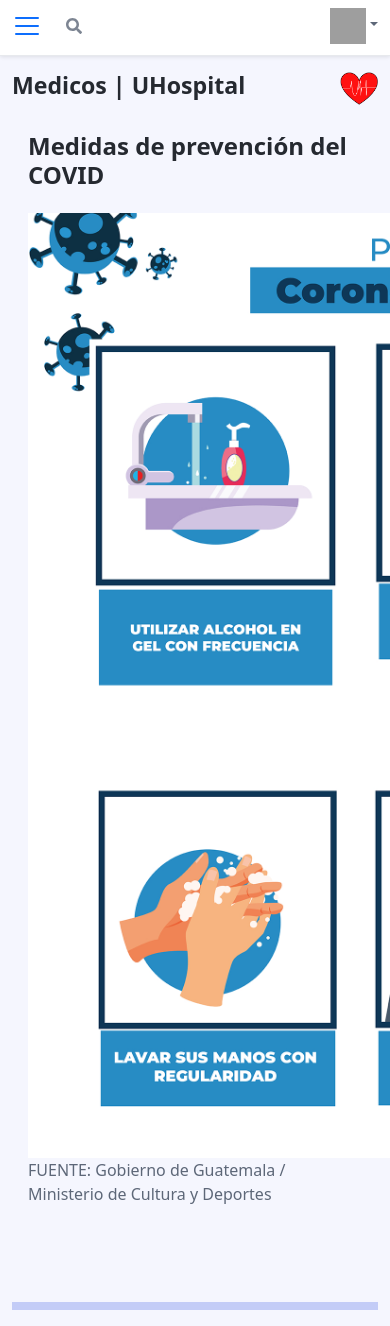
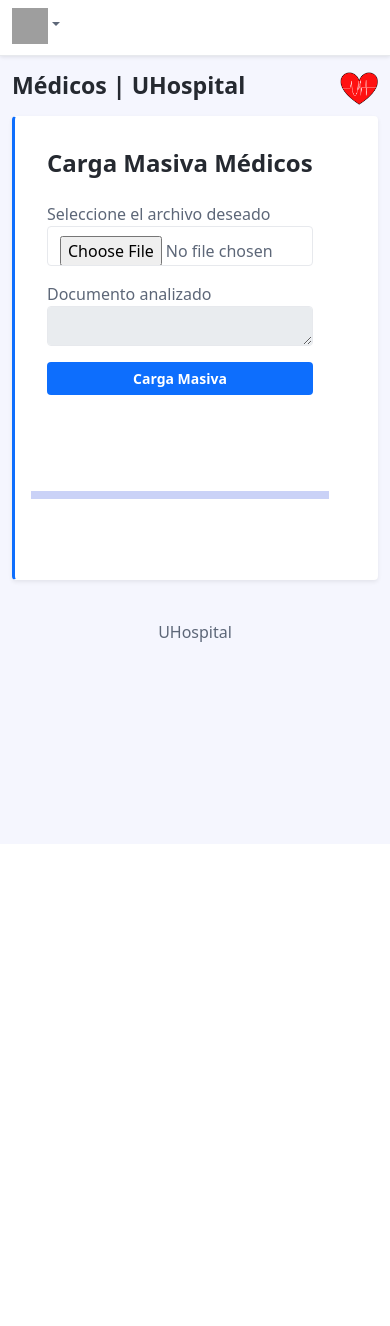
Before and after one commit to yeinnymelissa/Proyecto_2, a Flask app: page /modulo-admin/medicos in a window 390 px wide; the page is wider, and only the part inside the window is pictured. Shown: the top 1326 px of that part. After the commit the page ends 642 px from the top of that part, so only its background shows below. Run offline with Flask 2, Linux system fonts and the light colour scheme; some libraries are stand-ins or nearby versions; grey boxes are pictures that could not be loaded.

Commit message:
modulos de admin

```diff
--- a/templates/enfermeros.html
+++ b/templates/enfermeros.html
@@ -1,7 +1,7 @@
 <!DOCTYPE html>
 <html lang="en">
 <head>
-    <title>Inicio - Bienvenido</title>
+    <title>Modulo Administración - Enfermeros</title>
 
     <!-- Meta -->
     <meta charset="utf-8">
@@ -135,7 +135,7 @@
 	    <div class="app-content pt-3 p-md-3 p-lg-4">
 		    <div class="container-xl">
 
-			    <img src="{{ url_for('static', filename='assets/images/uhospitali.png')}}" style="width: 1cm;" ALIGN=RIGHT><h3 class="mb-3">Enfermeros |UHospital</h3>
+			    <img src="{{ url_for('static', filename='assets/images/uhospitali.png')}}" style="width: 1cm;" ALIGN=RIGHT><h3 class="mb-3">Enfermeros | UHospital</h3>
 				<!--<h3 class="mb-3">UHospital</h3>-->
 
 			    <div class="app-card alert alert-dismissible shadow-sm mb-4 border-left-decoration" role="alert">
--- a/templates/medicos.html
+++ b/templates/medicos.html
@@ -1,7 +1,7 @@
 <!DOCTYPE html>
 <html lang="en">
 <head>
-    <title>Medicos</title>
+    <title>Modulo Administración - Médicos</title>
 
     <!-- Meta -->
     <meta charset="utf-8">
@@ -10,13 +10,13 @@
 
     <meta name="description" content="Portal - Bootstrap 5 Admin Dashboard Template For Developers">
     <meta name="author" content="Xiaoying Riley at 3rd Wave Media">
-    <link rel="shortcut icon" href="favicon.ico">
+    <link rel="shortcut icon" href="{{ url_for('static', filename='assets/images/favicon.ico')}}">
 
     <!-- FontAwesome JS-->
-    <script defer src="assets/plugins/fontawesome/js/all.min.js"></script>
+    <script defer src="{{ url_for('static', filename='assets/plugins/fontawesome/js/all.min.js')}}"></script>
 
     <!-- App CSS -->
-    <link id="theme-style" rel="stylesheet" href="assets/css/portal.css">
+    <link id="theme-style" rel="stylesheet" href="{{ url_for('static', filename='assets/css/portal.css')}}">
 
 </head>
 
@@ -27,27 +27,14 @@
 		        <div class="app-header-content">
 		            <div class="row justify-content-between align-items-center">
 
-				    <div class="col-auto">
-					    <a id="sidepanel-toggler" class="sidepanel-toggler d-inline-block d-xl-none" href="#">
-						    <svg xmlns="http://www.w3.org/2000/svg" width="30" height="30" viewBox="0 0 30 30" role="img"><title>Menu</title><path stroke="currentColor" stroke-linecap="round" stroke-miterlimit="10" stroke-width="2" d="M4 7h22M4 15h22M4 23h22"></path></svg>
-					    </a>
-				    </div><!--//col-->
-		            <div class="search-mobile-trigger d-sm-none col">
-			            <i class="search-mobile-trigger-icon fas fa-search"></i>
-			        </div><!--//col-->
-
-		            <div class="app-utilities col-auto">
 
 
 			            <div class="app-utility-item app-user-dropdown dropdown">
-				            <a class="dropdown-toggle" id="user-dropdown-toggle" data-toggle="dropdown" href="#" role="button" aria-expanded="false"><img src="assets/images/profiles/sinfoto.png" alt="user profile"></a>
+				            <a class="dropdown-toggle" id="user-dropdown-toggle" data-toggle="dropdown" href="#" role="button" aria-expanded="false"><img src="{{ url_for('static', filename='assets/images/profiles/sinfoto.png')}}" alt="user profile"></a>
 				            <ul class="dropdown-menu" aria-labelledby="user-dropdown-toggle">
-								<li><a class="dropdown-item" href="account.html">Cuenta</a></li>
-								<li><hr class="dropdown-divider"></li>
-                                <!--<li></li><a href="logout.php">Cerrar Sesión</a></li>-->
-								<li><a class="dropdown-item" href="index.html">Cerrar Sesión</a></li>
+								<li><a class="dropdown-item" href="{{ url_for('cuenta')}}">Cuenta</a></li>
+								<li><a class="dropdown-item" href="{{ url_for('index')}}">Cerrar Sesión</a></li>
 							</ul>
-			            </div><!--//app-user-dropdown-->
 		            </div><!--//app-utilities-->
 		        </div><!--//row-->
 	            </div><!--//app-header-content-->
@@ -58,7 +45,7 @@
 	        <div class="sidepanel-inner d-flex flex-column">
 		        <a href="#" id="sidepanel-close" class="sidepanel-close d-xl-none">&times;</a>
 		        <div class="app-branding">
-                    <a class="app-logo" href="index.html"><img class="logo-icon mr-2" src="assets/images/uhospitali.png" alt="logo"><span class="logo-text"><img src="assets/images/logotipou.png" style="width: 3cm;"></span></a>
+                    <a class="app-logo" href="index.html"><img class="logo-icon mr-2" src="{{ url_for('static', filename='assets/images/uhospitali.png')}}" alt="logo"><span class="logo-text"><img src="{{ url_for('static', filename='assets/images/logotipou.png')}}" style="width: 3cm;"></span></a>
 
 		        </div><!--//app-branding-->
 
@@ -66,7 +53,7 @@
 				    <ul class="app-menu list-unstyled accordion" id="menu-accordion">
 					    <li class="nav-item">
 					        <!--//Bootstrap Icons: https://icons.getbootstrap.com/ -->
-					        <a class="nav-link active" href="modulo-admin.html">
+					        <a class="nav-link active" href="/modulo-admin">
 						        <span class="nav-icon">
 						        <svg width="1em" height="1em" viewBox="0 0 16 16" class="bi bi-house-door" fill="currentColor" xmlns="http://www.w3.org/2000/svg">
 		  <path fill-rule="evenodd" d="M7.646 1.146a.5.5 0 0 1 .708 0l6 6a.5.5 0 0 1 .146.354v7a.5.5 0 0 1-.5.5H9.5a.5.5 0 0 1-.5-.5v-4H7v4a.5.5 0 0 1-.5.5H2a.5.5 0 0 1-.5-.5v-7a.5.5 0 0 1 .146-.354l6-6zM2.5 7.707V14H6v-4a.5.5 0 0 1 .5-.5h3a.5.5 0 0 1 .5.5v4h3.5V7.707L8 2.207l-5.5 5.5z"/>
@@ -81,11 +68,11 @@
 
 					    <li class="nav-item">
 					        <!--//Bootstrap Icons: https://icons.getbootstrap.com/ -->
-					        <a class="nav-link" href="pacientes.html">
+					        <a class="nav-link" href="/modulo-admin/pacientes">
 						        <span class="nav-icon">
 						        <svg width="1em" height="1em" viewBox="0 0 16 16" class="bi person" fill="currentColor" xmlns="http://www.w3.org/2000/svg">
 	  <path fill-rule="evenodd" d="M11 2a1 1 0 0 1 1-1h2a1 1 0 0 1 1 1v12h.5a.5.5 0 0 1 0 1H.5a.5.5 0 0 1 0-1H1v-3a1 1 0 0 1 1-1h2a1 1 0 0 1 1 1v3h1V7a1 1 0 0 1 1-1h2a1 1 0 0 1 1 1v7h1V2zm1 12h2V2h-2v12zm-3 0V7H7v7h2zm-5 0v-3H2v3h2z"/>
-                                <use xlink:href="bootstrap-icons.svg#person"/>
+
 	</svg>
 						         </span>
 		                         <span class="nav-link-text">Pacientes</span>
@@ -96,11 +83,11 @@
 
 					    <li class="nav-item">
 					        <!--//Bootstrap Icons: https://icons.getbootstrap.com/ -->
-					        <a class="nav-link" href="medicos.html">
+					        <a class="nav-link" href="/modulo-admin/medicos">
 						        <span class="nav-icon">
 						        <svg width="1em" height="1em" viewBox="0 0 16 16" class="bi person" fill="currentColor" xmlns="http://www.w3.org/2000/svg">
 	  <path fill-rule="evenodd" d="M11 2a1 1 0 0 1 1-1h2a1 1 0 0 1 1 1v12h.5a.5.5 0 0 1 0 1H.5a.5.5 0 0 1 0-1H1v-3a1 1 0 0 1 1-1h2a1 1 0 0 1 1 1v3h1V7a1 1 0 0 1 1-1h2a1 1 0 0 1 1 1v7h1V2zm1 12h2V2h-2v12zm-3 0V7H7v7h2zm-5 0v-3H2v3h2z"/>
-                                <use xlink:href="bootstrap-icons.svg#person"/>
+
 	</svg>
 						         </span>
 		                         <span class="nav-link-text">Médicos</span>
@@ -111,11 +98,11 @@
 
 					    <li class="nav-item">
 					        <!--//Bootstrap Icons: https://icons.getbootstrap.com/ -->
-					        <a class="nav-link" href="enfermeros.html">
+					        <a class="nav-link" href="/modulo-admin/enfermeros">
 						        <span class="nav-icon">
 						        <svg width="1em" height="1em" viewBox="0 0 16 16" class="bi person" fill="currentColor" xmlns="http://www.w3.org/2000/svg">
 	  <path fill-rule="evenodd" d="M11 2a1 1 0 0 1 1-1h2a1 1 0 0 1 1 1v12h.5a.5.5 0 0 1 0 1H.5a.5.5 0 0 1 0-1H1v-3a1 1 0 0 1 1-1h2a1 1 0 0 1 1 1v3h1V7a1 1 0 0 1 1-1h2a1 1 0 0 1 1 1v7h1V2zm1 12h2V2h-2v12zm-3 0V7H7v7h2zm-5 0v-3H2v3h2z"/>
-                                <use xlink:href="bootstrap-icons.svg#person"/>
+
 	</svg>
 						         </span>
 		                         <span class="nav-link-text">Enfermeros</span>
@@ -124,11 +111,11 @@
 
 					    <li class="nav-item">
 					        <!--//Bootstrap Icons: https://icons.getbootstrap.com/ -->
-					        <a class="nav-link" href="medicamentos.html">
+					        <a class="nav-link" href="/modulo-admin/medicamentos">
 						        <span class="nav-icon">
 						        <svg width="1em" height="1em" viewBox="0 0 16 16" class="bi person" fill="currentColor" xmlns="http://www.w3.org/2000/svg">
 	  <path fill-rule="evenodd" d="M11 2a1 1 0 0 1 1-1h2a1 1 0 0 1 1 1v12h.5a.5.5 0 0 1 0 1H.5a.5.5 0 0 1 0-1H1v-3a1 1 0 0 1 1-1h2a1 1 0 0 1 1 1v3h1V7a1 1 0 0 1 1-1h2a1 1 0 0 1 1 1v7h1V2zm1 12h2V2h-2v12zm-3 0V7H7v7h2zm-5 0v-3H2v3h2z"/>
-                                <use xlink:href="bootstrap-icons.svg#person"/>
+
 	</svg>
 						         </span>
 		                         <span class="nav-link-text">Medicamentos</span>
@@ -139,7 +126,6 @@
 
 				    </ul><!--//app-menu-->
 			    </nav><!--//app-nav-->
-
 	        </div><!--//sidepanel-inner-->
 	    </div><!--//app-sidepanel-->
     </header><!--//app-header-->
@@ -149,15 +135,30 @@
 	    <div class="app-content pt-3 p-md-3 p-lg-4">
 		    <div class="container-xl">
 
-			    <img src="assets/images/uhospitali.png" style="width: 1cm;" ALIGN=RIGHT><h3 class="mb-3">Medicos | UHospital</h3>
+			    <img src="{{ url_for('static', filename='assets/images/uhospitali.png')}}" style="width: 1cm;" ALIGN=RIGHT><h3 class="mb-3">Médicos | UHospital</h3>
+				<!--<h3 class="mb-3">UHospital</h3>-->
 
-                <div class="app-card-body p-3 p-lg-4">
-					<h1 class="app-page-title">Medidas de prevención del COVID </h1>
+			    <div class="app-card alert alert-dismissible shadow-sm mb-4 border-left-decoration" role="alert">
+				    <div class="inner">
+
+				<div class="app-card-body p-3 p-lg-4">
+					<h1 class="app-page-title">Carga Masiva Médicos </h1>
 					<div class="row gx-5 gy-3">
 						<div class="col-12 col-lg-9">
-
-							<div><img src="assets/images/mision-vision-acercade/CORONAVIRUS-FULL.jpg" style="width: 25cm;"  ALIGN=CENTER></div>
-							<div>FUENTE: Gobierno de Guatemala / Ministerio de Cultura y Deportes</div>
+							<form class="auth-form login-form">
+								<div class="email mb-3">
+									<label class="" for="csv-enfermero">Seleccione el archivo deseado</label>
+									<input id="csv-enfermero" name="csv-enfermero" type="file" class="form-control csv-enfermero" placeholder="Seleccione un archivo csv" required="required">
+								</div><!--//form-group-->
+								<div class="mensaje mb-3">
+									<label class="" for="area-doc">Documento analizado</label>
+									<textarea id="area-doc" name="area-doc" type="text" class="form-control area-doc" rows="10" disabled></textarea>
+									<!--<input id="signup-mensaje" name="signup-mensaje" type="text" class="form-control signup-mensaje" placeholder="Mensaje" required="required">-->
+								</div>
+								<div class="text-center">
+									<button type="button" class="btn app-btn-primary btn-block theme-btn mx-auto" onclick="cargaMasiva(2)">Carga Masiva</button>
+								</div>
+							</form>
 						</div><!--//col-->
 						<div class="col-12 col-lg-3">
 
@@ -170,6 +171,8 @@
 				<hr style="height: 8px; background-color: rgb(46, 78, 223);" >
 				<br>
 				<br>
+
+
 
 
 
@@ -188,15 +191,14 @@
 
 
     <!-- Javascript -->
-    <script src="assets/plugins/popper.min.js"></script>
-    <script src="assets/plugins/bootstrap/js/bootstrap.min.js"></script>
+    <script src="{{ url_for('static', filename='assets/plugins/popper.min.js')}}"></script>
+    <script src="{{ url_for('static', filename='assets/plugins/bootstrap/js/bootstrap.min.js')}}"></script>
 
-    <!-- Charts JS -->
-    <script src="assets/plugins/chart.js/chart.min.js"></script>
-    <script src="assets/js/index-charts.js"></script>
 
     <!-- Page Specific JS -->
-    <script src="assets/js/app.js"></script>
+    <script src="{{ url_for('static', filename='assets/js/app.js')}}"></script>
+
+	<script src="{{ url_for('static', filename='assets/js/funciones/carga-masiva.js')}}"></script>
 
 </body>
 </html>
--- a/templates/modulo-admin.html
+++ b/templates/modulo-admin.html
@@ -1,7 +1,7 @@
 <!DOCTYPE html>
 <html lang="en">
 <head>
-    <title>Inicio - Bienvenido</title>
+    <title>Modulo Administración - Bienvenido</title>
 
     <!-- Meta -->
     <meta charset="utf-8">
@@ -135,7 +135,7 @@
 	    <div class="app-content pt-3 p-md-3 p-lg-4">
 		    <div class="container-xl">
 
-			    <img src="{{ url_for('static', filename='assets/images/uhospitali.png')}}" style="width: 1cm;" ALIGN=RIGHT><h3 class="mb-3">Modulo Administración |UHospital</h3>
+			    <img src="{{ url_for('static', filename='assets/images/uhospitali.png')}}" style="width: 1cm;" ALIGN=RIGHT><h3 class="mb-3">Modulo Administración | UHospital</h3>
 				<!--<h3 class="mb-3">UHospital</h3>-->
 
 			    <div class="app-card alert alert-dismissible shadow-sm mb-4 border-left-decoration" role="alert">
```
Also changed, not shown: templates/medicamentos.html (+45 -43 lines), templates/pacientes.html (+45 -43 lines).
